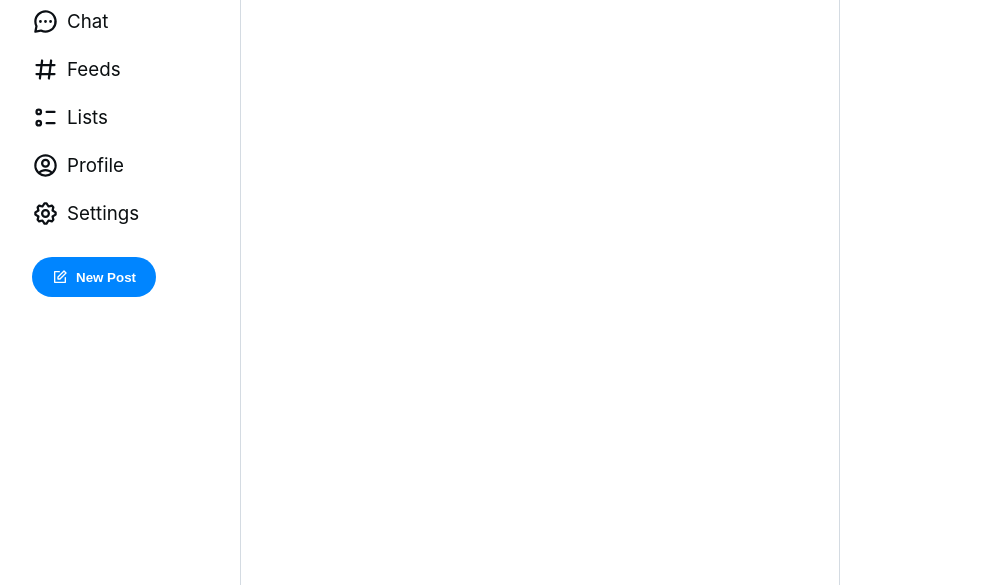
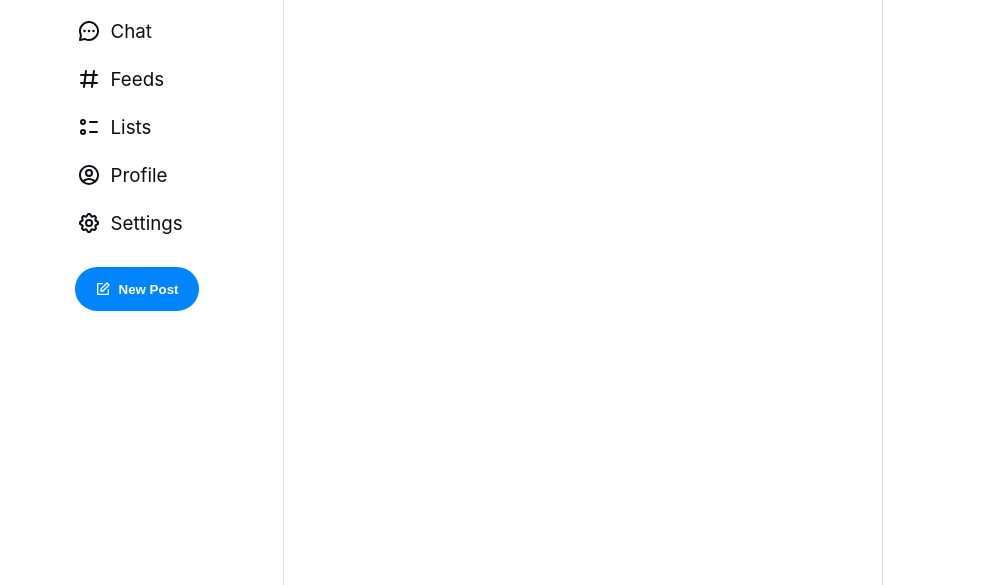
Before and after one commit to tristansamuk/vanilla-sky, a website built with Vite: page index.html in a window 1536 px wide. Shown: the part 215-800 px from the top of the page, without its empty margins (184-1173 px from the left). Built offline with nearby package versions, Linux system fonts and the light colour scheme.

Commit message:
Add responsive sizing to navigation svgs and fix layout alignment with padding on left

```diff
--- a/src/components/navigation/navigation.css
+++ b/src/components/navigation/navigation.css
@@ -77,6 +77,11 @@
     height: 64px;
     width: 64px;
   }
+
+  .nav__item > svg {
+    width: 28px;
+    height: 28px;
+  }
 }
 
 /* Desktop */
@@ -84,6 +89,7 @@
 @media (min-width: 1300px) {
   .nav {
     width: 15rem;
+    margin-top: var(--spacing-2_5);
   }
 
   .nav__container--profile-pic {
@@ -98,14 +104,21 @@
     display: flex;
   }
 
+  .nav__item > svg {
+    width: 28px;
+    height: 24px;
+  }
+
   .nav__text {
     display: inline;
   }
 
   .nav__button {
+    display: flex;
+    width: 124px;
+    height: 44px;
     background-color: var(--brand-blue);
     color: var(--text-light);
-    display: flex;
     justify-content: center;
     align-items: center;
     gap: var(--spacing-2);
@@ -114,4 +127,9 @@
     padding: var(--spacing-3) var(--spacing-5);
     font-weight: var(--font-weight-semi-bold);
   }
+
+  .nav__button > svg {
+    height: 16px;
+    width: 16px;
+  }
 }
--- a/src/components/page-layout/layout.css
+++ b/src/components/page-layout/layout.css
@@ -51,7 +51,9 @@
 
   .layout__nav--desktop {
     display: flex;
+    position: sticky;
     width: 240px;
+    height: fit-content;
     padding: 0 var(--spacing-5);
   }
 
--- a/src/constants/svgs.ts
+++ b/src/constants/svgs.ts
@@ -63,7 +63,7 @@ export const defaultSVGAttributes: SVGAttributes = {
   viewBox: '0 0 24 24',
   height: '27',
   ariaHidden: 'true',
-  class: 'nav-svg--home',
+  class: '',
   style: 'color: rgb(11, 15, 20)',
 };
 
--- a/src/styles/global.css
+++ b/src/styles/global.css
@@ -9,10 +9,23 @@
 body {
   width: 100%;
   overflow-x: hidden;
+
   font-family: var(--font-primary);
   font-size: var(--text-md);
   font-weight: var(--font-weight-regular);
   color: var(--text-primary);
+}
+
+@media (min-width: 800px) {
+  body {
+    padding-left: 0px;
+  }
+}
+
+@media (min-width: 1300px) {
+  body {
+    padding-left: 85px;
+  }
 }
 
 ul {
```
